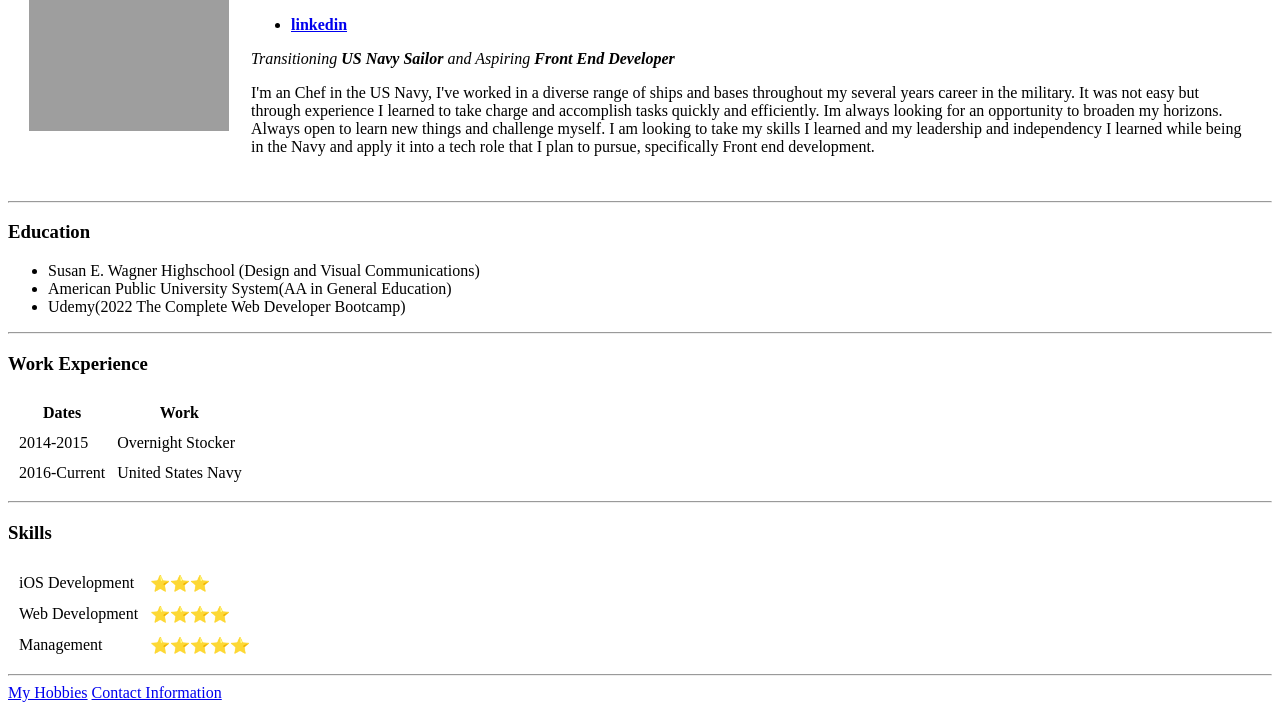
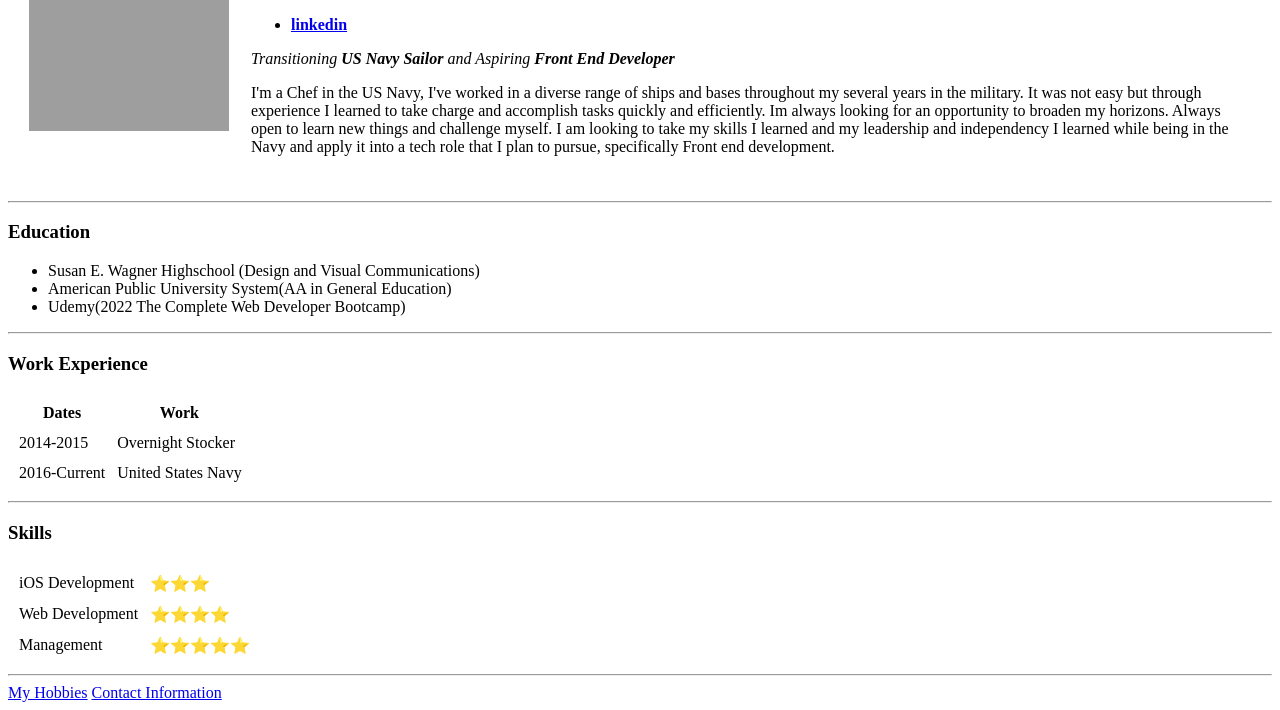
Before and after one commit to Louielombardi1997/cv, a plain HTML site: page index.html in a window 1280 px wide. Shown: the part 134-844 px from the top of the page. Drawn offline with Linux system fonts and the light colour scheme; grey boxes are pictures that could not be loaded.

Commit message:
Update index.html
Misspelled Words

```diff
--- a/index.html
+++ b/index.html
@@ -17,7 +17,7 @@
           <li><strong><a href="https://www.linkedin.com/in/louielombardi97/">linkedin</a></strong></li>
         </ul>
         <p><em>Transitioning <strong>US Navy Sailor</strong> and Aspiring <strong>Front End Developer</strong></em></p>
-        <p>I'm an Chef in the US Navy, I've worked in a diverse range of ships and bases throughout my several years career in the military. It was not easy but through experience I learned to take charge and accomplish tasks quickly and efficiently.
+        <p>I'm a Chef in the US Navy, I've worked in a diverse range of ships and bases throughout my several years in the military. It was not easy but through experience I learned to take charge and accomplish tasks quickly and efficiently.
           Im
           always looking for an opportunity to broaden my horizons. Always open to learn new things and challenge myself. I am looking to take my skills I learned and my leadership and independency I learned while being in the Navy and apply it into
           a tech
```
